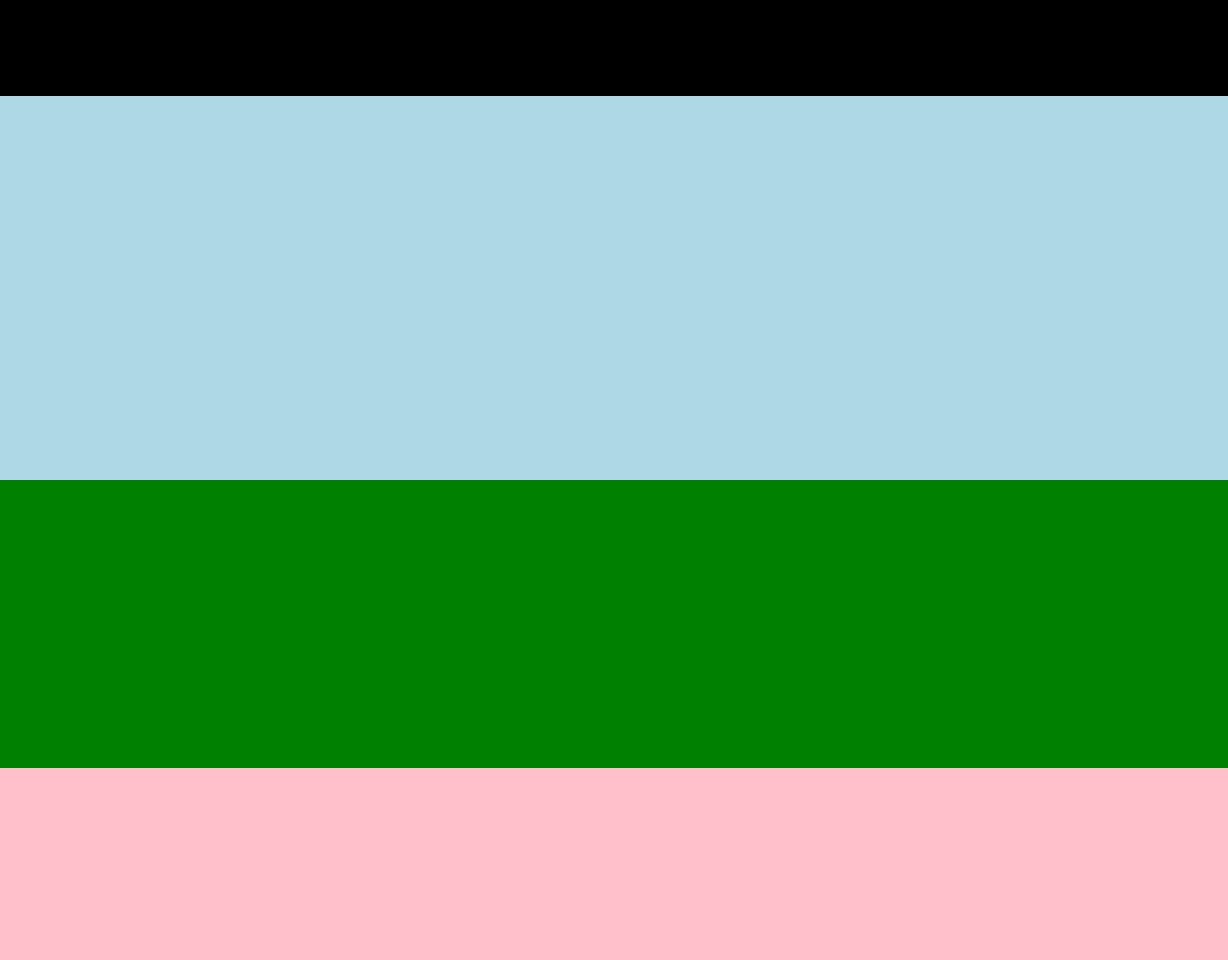
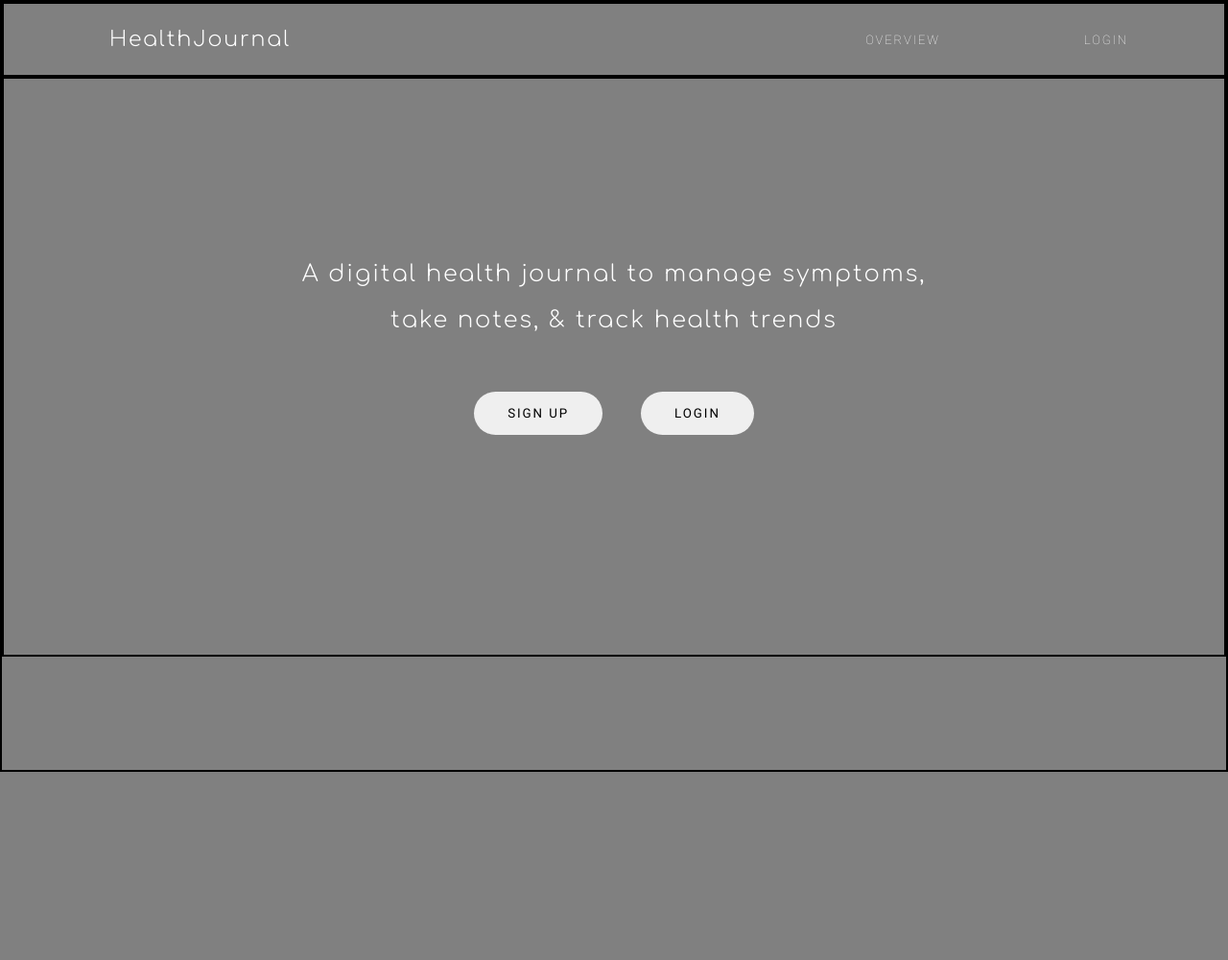
Before and after one commit to stephmarisa/health_journal, a Flask app: page / in a window 1280 px wide. Shown: the whole page at 96% size. Run offline with Flask 2, Linux system fonts and the light colour scheme.

Commit message:
initial page layout

```diff
--- a/flask_app/static/css/mainstyles.css
+++ b/flask_app/static/css/mainstyles.css
@@ -2,21 +2,44 @@
     margin: 0px;
     padding: 0px;
 }
+/* OVERALL STYLE ELEMENTS */
+body{
+    letter-spacing: .12rem;
+}
+a{
+    text-decoration: none;
+}
+.button-1{
+    padding:15px 35px 15px 35px;
+    border-radius: 25px;
+    border: none;
+    letter-spacing: .12rem;
+    font-family: 'Roboto', sans-serif;
+    font-weight:medium;
+}
+.text-style-2 {
+    font-family: 'Roboto', sans-serif;
+    font-weight: lighter;
+}
 
-/* Initial Navy Pages */
-.initial-main-container{
-    height: 1000px;
-    background-color:pink;
+/*   Navbar   */
+.navbar{
+    padding: 15px 100px 15px 100px;
+    display:flex;
+    justify-content: space-between;
+    align-items: center;
 }
-.initial-main-right{
-    height: 800px;
-    background-color: green;
+.nav-left{
+    font-family: 'Comfortaa', sans-serif;
+    font-size: 22px;
+    font-weight: lighter;
+    padding:10px;
 }
-.initial-navbar{
-    height: 100px;
-    background-color: black;
+.nav-right{
+    display:flex;
+    justify-content: space-between;
+    font-size: 13px;
 }
-.initial-body{
-    height: 400px;
-    background-color: lightblue;
+.nav-right a{
+    padding-left: 150px;
 }
--- a/flask_app/static/css/navystyles.css
+++ b/flask_app/static/css/navystyles.css
@@ -0,0 +1,39 @@
+
+/* Initial Navy Pages */
+.initial-main-container{
+    color: white;
+    height: 1000px;
+    background-color:gray;
+}
+.initial-main-container a{
+    color:white;
+}
+.initial-main-right{
+    height: 800px;
+    border: 2px solid black;
+}
+.initial-navbar{
+    border: 2px solid black;
+}
+.initial-body{
+    height: 600px;
+    border: 2px solid black;
+    display:flex;
+    justify-content: center;
+    align-items: center;
+}
+.initial-body-text{
+    font-family: 'Comfortaa', sans-serif;
+    text-align: center;
+    font-size: 24px;
+    font-weight: lighter;
+    line-height: 2;
+}
+.initial-body-buttons{
+    margin: 50px;
+    display:flex;
+    justify-content: center;
+}
+.initial-body-buttons input{
+    margin: 0px 20px 0px 20px;
+}
--- a/flask_app/templates/home.html
+++ b/flask_app/templates/home.html
@@ -8,14 +8,36 @@
     <!-- CSS files -->
     <link rel="stylesheet" href="static/css/mainstyles.css">
     <link rel="stylesheet" href="static/css/navystyles.css">
+    <!-- Fonts -->
+    <link rel="preconnect" href="https://fonts.googleapis.com">
+    <link rel="preconnect" href="https://fonts.gstatic.com" crossorigin>
+    <link href="https://fonts.googleapis.com/css2?family=Comfortaa:wght@300;400&family=Roboto:wght@100;400&display=swap" rel="stylesheet">
 </head>
 <body>
     <div class="initial-main-container">
         <div class="initial-main-left"></div>
         <div class="initial-main-right">
-            <div class="initial-navbar">
+            <div class="navbar initial-navbar">
+                <div class="nav-left">
+                    HealthJournal
+                </div>
+                <div class="nav-right text-style-2">
+                    <a href="">OVERVIEW</a>
+                    <a href="">LOGIN</a>
+                </div>
             </div>
-            <div class="initial-body"></div>
+            <div class="initial-body">
+                <div class="container">
+                    <div class="initial-body-text">
+                        <p>A digital health journal to manage symptoms,</p>
+                        <p>take notes, & track health trends</p>
+                    </div>
+                    <div class="initial-body-buttons">
+                        <input class = "button-1" type="button" value="SIGN UP">
+                        <input class = "button-1" type="button" value="LOGIN">
+                    </div>
+                </div>
+            </div>
         </div>
     </div>
 </body>
```
